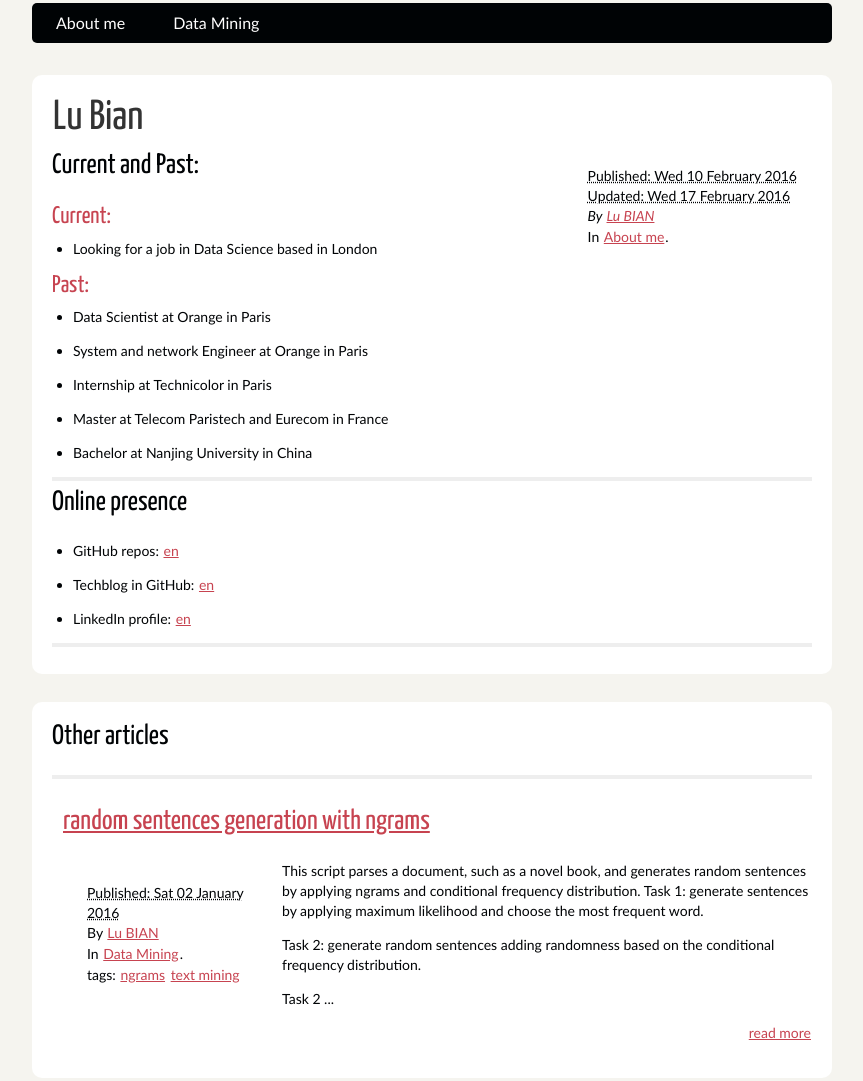
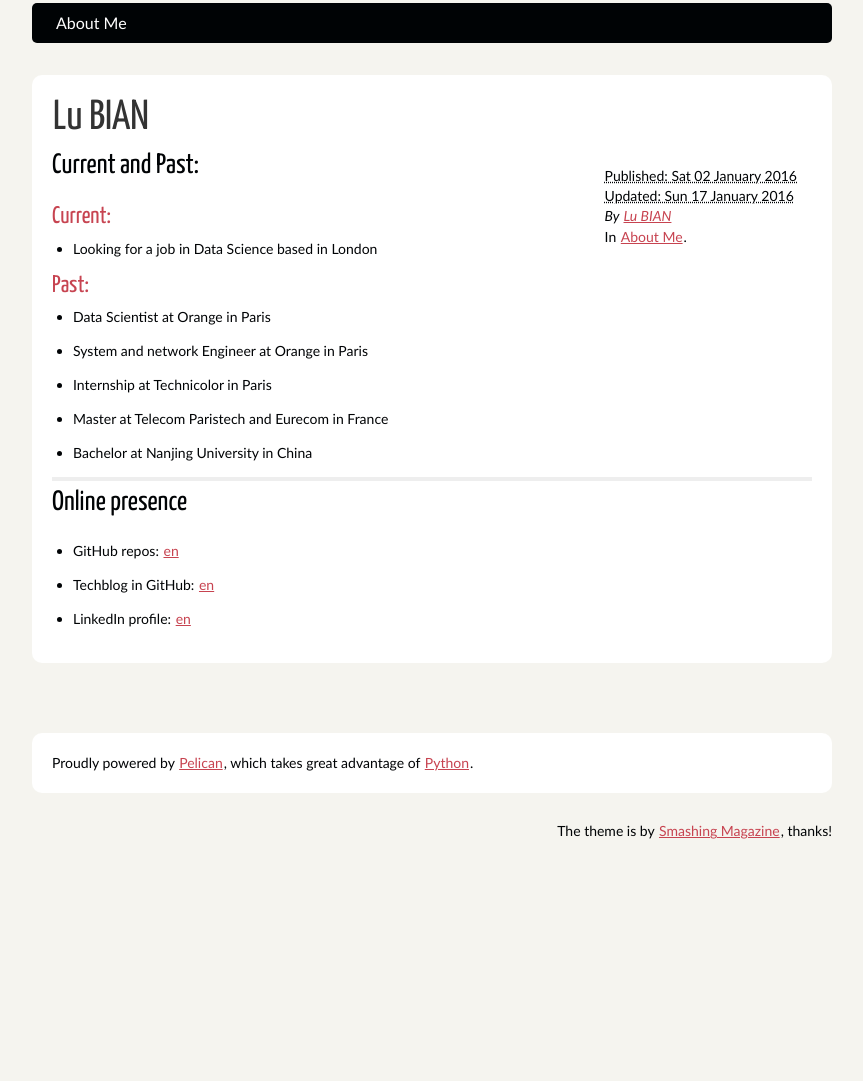
Before and after one commit to lubian/site, a plain HTML site: page index.html in a window 1280 px wide. Shown: the part 72-1153 px from the top of the page, without its empty margins (208-1071 px from the left). After the commit the page ends 955 px from the top, so only its background shows below. Drawn offline with Linux system fonts and the light colour scheme.

Commit message:
modified lu_bian.html

```diff
--- a/index.html
+++ b/index.html
@@ -14,27 +14,26 @@
         <header id="banner" class="body">
                 <h1><a href="/">Welcome to Lu's Site </a></h1>
                 <nav><ul>
-                    <li><a href="/category/about-me.html">About me</a></li>
-                    <li><a href="/category/data-mining.html">Data Mining</a></li>
+                    <li><a href="/category/about-me.html">About Me</a></li>
                 </ul></nav>
         </header><!-- /#banner -->
 
             <aside id="featured" class="body">
                 <article>
-                    <h1 class="entry-title"><a href="/lu-bian.html">Lu Bian</a></h1>
+                    <h1 class="entry-title"><a href="/lu-bian.html">Lu BIAN</a></h1>
 <footer class="post-info">
-        <abbr class="published" title="2016-02-10T10:20:00+00:00">
-                Published: Wed 10 February 2016
+        <abbr class="published" title="2016-01-02T10:20:00+00:00">
+                Published: Sat 02 January 2016
         </abbr>
 		<br />
-        <abbr class="modified" title="2016-02-17T18:40:00+00:00">
-                Updated: Wed 17 February 2016
+        <abbr class="modified" title="2016-01-17T11:00:00+00:00">
+                Updated: Sun 17 January 2016
         </abbr>
 
         <address class="vcard author">
                 By                         <a class="url fn" href="/author/lu-bian.html">Lu BIAN</a>
         </address>
-<p>In <a href="/category/about-me.html">About me</a>.</p>
+<p>In <a href="/category/about-me.html">About Me</a>.</p>
 
 </footer><!-- /.post-info --><h1>Current and Past:</h1>
 <h2>Current:</h2>
@@ -55,40 +54,8 @@
 <li>GitHub repos: <a href="https://github.com/lubian">en</a></li>
 <li>Techblog in GitHub: <a href="lubian.github.io">en</a></li>
 <li>LinkedIn profile: <a href="https://www.linkedin.com/in/lu-bian-58ba2417?trk=hp-identity-name">en</a></li>
-</ul>
-<hr />                </article>
+</ul>                </article>
             </aside><!-- /#featured -->
-                <section id="content" class="body">
-                    <h1>Other articles</h1>
-                    <hr />
-                    <ol id="posts-list" class="hfeed">
-
-            <li><article class="hentry">
-                <header>
-                    <h1><a href="/random-sentences-generation-with-ngrams.html" rel="bookmark"
-                           title="Permalink to random sentences generation with ngrams">random sentences generation with ngrams</a></h1>
-                </header>
-
-                <div class="entry-content">
-<footer class="post-info">
-        <abbr class="published" title="2016-01-02T10:20:00+00:00">
-                Published: Sat 02 January 2016
-        </abbr>
-
-        <address class="vcard author">
-                By                         <a class="url fn" href="/author/lu-bian.html">Lu BIAN</a>
-        </address>
-<p>In <a href="/category/data-mining.html">Data Mining</a>.</p>
-<p>tags: <a href="/tag/ngrams.html">ngrams</a> <a href="/tag/text-mining.html">text mining</a> </p>
-</footer><!-- /.post-info -->                <p>This script parses a document, such as a novel book, and generates random sentences by applying ngrams and conditional frequency distribution.
-Task 1: generate sentences by applying maximum likelihood and choose the most frequent word.</p>
-<p>Task 2: generate random sentences adding randomness based on the conditional frequency distribution.</p>
-<p>Task 2 ...</p>
-                <a class="readmore" href="/random-sentences-generation-with-ngrams.html">read more</a>
-                </div><!-- /.entry-content -->
-            </article></li>
-                </ol><!-- /#posts-list -->
-                </section><!-- /#content -->
         <section id="extras" class="body">
         </section><!-- /#extras -->
 
```
Also changed, not shown: archives.html (+2 -5 lines), author/lu-bian.html (+8 -41 lines), authors.html (+2 -3 lines), categories.html (+2 -4 lines), category/about-me.html (+9 -11 lines), lu-bian.html (+8 -10 lines), tags.html (+1 -4 lines).
